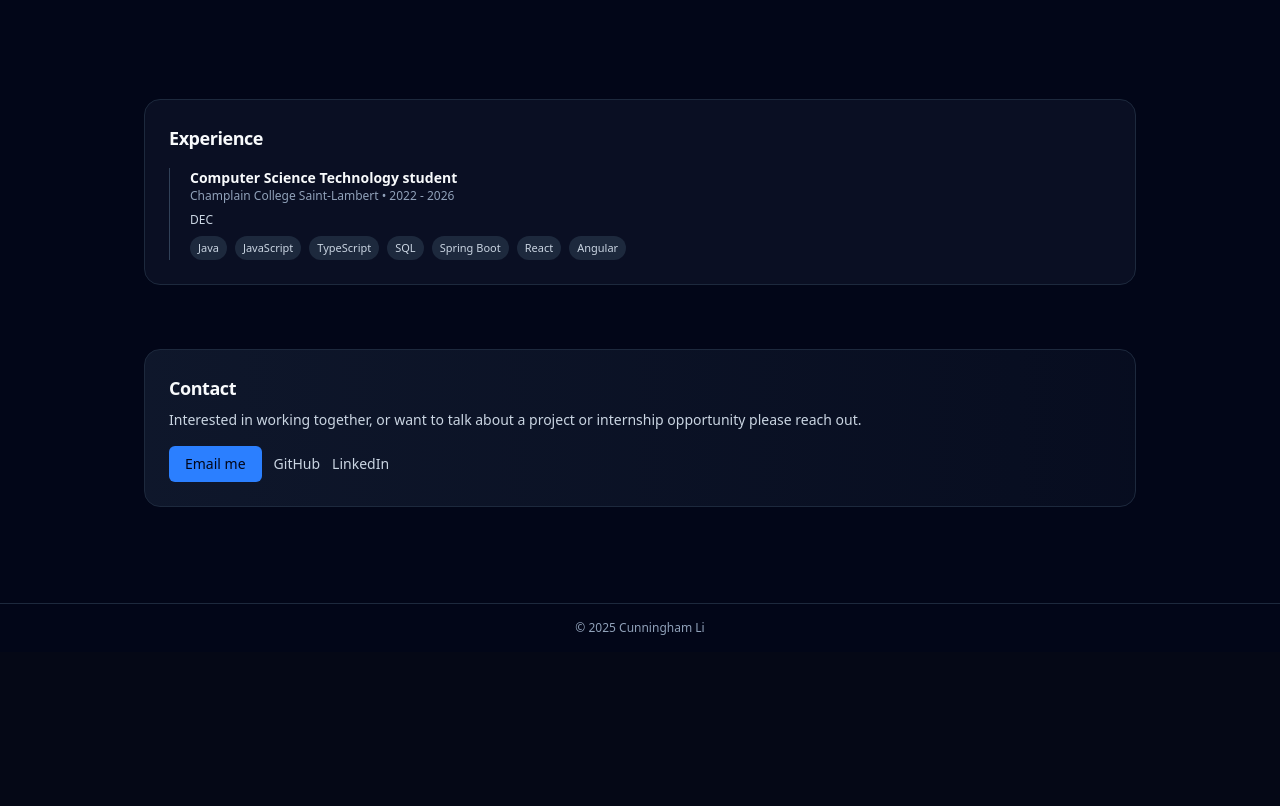
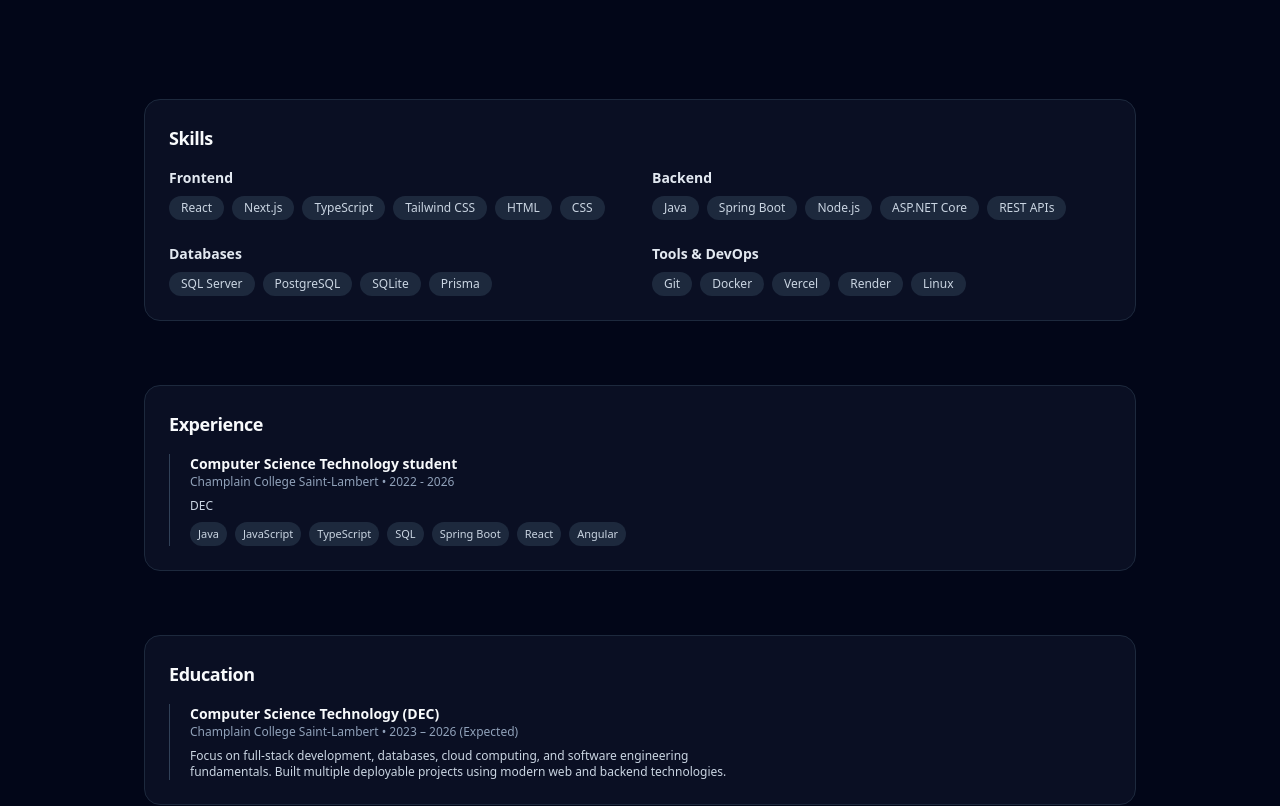
Before and after one commit to CunninghamLi/portfolio, a Next.js app: page / in a window 1280 px wide. Shown: the part 860-1666 px from the top of the page. Before the commit the page ends 1512 px from the top, so only its background shows below. Built offline with nearby package versions, Linux system fonts and the light colour scheme; no server answers.

Commit message:
Added two sections

```diff
--- a/app/page.tsx
+++ b/app/page.tsx
@@ -4,6 +4,8 @@ import ExperienceSection from "@/components/ExperienceSection";
 import ProjectsSection from "@/components/ProjectsSection";
 import ContactSection from "@/components/ContactSection";
 import Footer from "@/components/Footer";
+import SkillsSection from "@/components/SkillsSection";
+import EducationSection from "@/components/EducationSection";
 
 export default function HomePage() {
   return (
@@ -11,7 +13,9 @@ export default function HomePage() {
       <main className="mx-auto max-w-5xl px-4 pt-24 pb-12 space-y-16">
         <HeroSection />
         <ProjectsSection />
+        <SkillsSection/>
         <ExperienceSection />
+        <EducationSection/>
         <ContactSection />
       </main>
 
--- /dev/null
+++ b/components/EducationSection.tsx
@@ -0,0 +1,31 @@
+// components/EducationSection.tsx
+export default function EducationSection() {
+  return (
+    <section
+      id="education"
+      className="scroll-mt-24 rounded-2xl border border-slate-800 bg-slate-900/60 p-6"
+    >
+      <h2 className="text-lg font-semibold tracking-tight mb-4">
+        Education
+      </h2>
+
+      <ol className="relative border-l border-slate-700 pl-5">
+        <li className="relative">
+
+          <h3 className="text-sm font-semibold">
+            Computer Science Technology (DEC)
+          </h3>
+          <p className="text-xs text-slate-400">
+            Champlain College Saint-Lambert • 2023 – 2026 (Expected)
+          </p>
+
+          <p className="mt-2 text-xs text-slate-300 max-w-xl">
+            Focus on full-stack development, databases, cloud computing,
+            and software engineering fundamentals. Built multiple
+            deployable projects using modern web and backend technologies.
+          </p>
+        </li>
+      </ol>
+    </section>
+  );
+}
--- a/components/Navbar.tsx
+++ b/components/Navbar.tsx
@@ -18,12 +18,14 @@ export default async function Navbar() {
         </Link>
 
         <div className="flex items-center gap-4">
+          <Link href="#projects" className={linkClass}>
+            Projects
+          </Link>
           <Link href="#experience" className={linkClass}>
             Experience
           </Link>
-          <Link href="#projects" className={linkClass}>
-            Projects
-          </Link>
+          <Link href="#skills" className={linkClass}>Skills</Link>
+          <Link href="#education" className={linkClass}>Education</Link>
 
           {isAuthed ? (
             <>
--- /dev/null
+++ b/components/SkillsSection.tsx
@@ -0,0 +1,82 @@
+// components/SkillsSection.tsx
+type SkillGroup = {
+  title: string;
+  skills: string[];
+};
+
+const skillGroups: SkillGroup[] = [
+  {
+    title: "Frontend",
+    skills: [
+      "React",
+      "Next.js",
+      "TypeScript",
+      "Tailwind CSS",
+      "HTML",
+      "CSS",
+    ],
+  },
+  {
+    title: "Backend",
+    skills: [
+      "Java",
+      "Spring Boot",
+      "Node.js",
+      "ASP.NET Core",
+      "REST APIs",
+    ],
+  },
+  {
+    title: "Databases",
+    skills: [
+      "SQL Server",
+      "PostgreSQL",
+      "SQLite",
+      "Prisma",
+    ],
+  },
+  {
+    title: "Tools & DevOps",
+    skills: [
+      "Git",
+      "Docker",
+      "Vercel",
+      "Render",
+      "Linux",
+    ],
+  },
+];
+
+export default function SkillsSection() {
+  return (
+    <section
+      id="skills"
+      className="scroll-mt-24 rounded-2xl border border-slate-800 bg-slate-900/60 p-6"
+    >
+      <h2 className="text-lg font-semibold tracking-tight mb-4">
+        Skills
+      </h2>
+
+      <div className="grid gap-6 sm:grid-cols-2">
+        {skillGroups.map((group) => (
+          <div key={group.title}>
+            <h3 className="text-sm font-semibold mb-2 text-slate-200">
+              {group.title}
+            </h3>
+
+            <div className="flex flex-wrap gap-2">
+              {group.skills.map((skill) => (
+                <span
+                  key={skill}
+                  className="rounded-full bg-slate-800 px-3 py-1 text-xs text-slate-300"
+                >
+                  {skill}
+                </span>
+              ))}
+            </div>
+          </div>
+        ))}
+      </div>
+    </section>
+  );
+}
```
